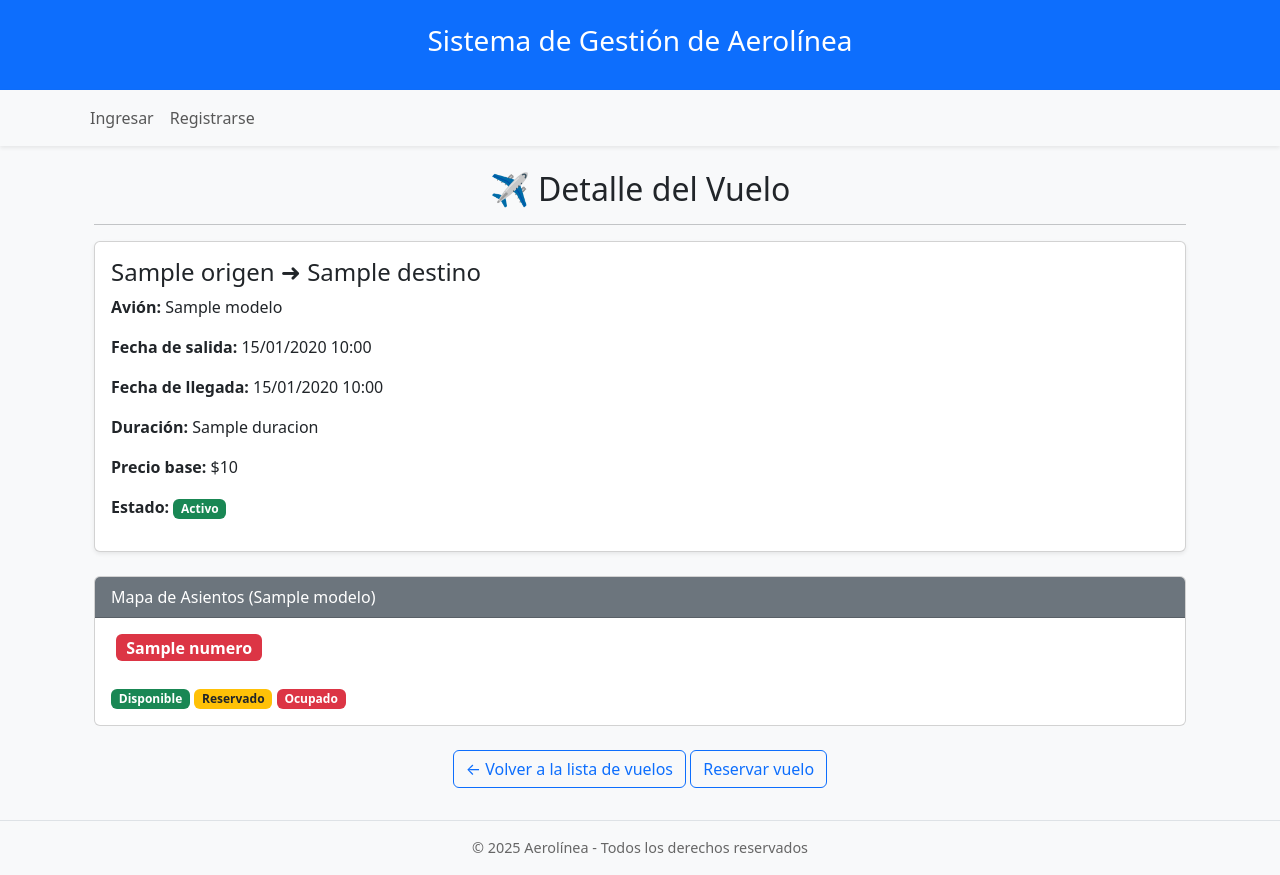
After one commit to cuelloguille/Aereolinieas, a Django app: template core/templates/core/detalle_de_vuelo.html in a window 1280 px wide. The commit adds this page. Run offline with Django 4.2, Linux system fonts and the light colour scheme; the template is opened without the code that fills it: most values are stand-ins (such as "Sample title", 1, 10 or a date in 2020).

Commit message:
layaout y verificaciones

```diff
--- /dev/null
+++ b/core/templates/core/detalle_de_vuelo.html
@@ -0,0 +1,100 @@
+{% extends 'base.html' %}
+
+{% block content %}
+<div class="container mt-4">
+  <h2 class="mb-3 text-center">✈️ Detalle del Vuelo</h2>
+  <hr>
+
+  <!-- Información general del vuelo -->
+  <div class="card shadow-sm mb-4">
+    <div class="card-body">
+      <h4 class="card-title">{{ vuelo.origen }} ➜ {{ vuelo.destino }}</h4>
+      <p><strong>Avión:</strong> {{ vuelo.avion.modelo }}</p>
+      <p><strong>Fecha de salida:</strong> {{ vuelo.fecha_salida|date:"d/m/Y H:i" }}</p>
+      <p><strong>Fecha de llegada:</strong> {{ vuelo.fecha_llegada|date:"d/m/Y H:i" }}</p>
+      <p><strong>Duración:</strong> {{ vuelo.duracion }}</p>
+      <p><strong>Precio base:</strong> ${{ vuelo.precio_base }}</p>
+      <p><strong>Estado:</strong>
+        <span class="badge
+          {% if vuelo.estado == 'activo' %}bg-success
+          {% elif vuelo.estado == 'cancelado' %}bg-danger
+          {% else %}bg-secondary{% endif %}">
+          {{ vuelo.estado|title }}
+        </span>
+      </p>
+    </div>
+  </div>
+
+
+
+ <!-- Reservas -->
+{% if user.is_superuser %}
+<div class="card mb-4">
+  <div class="card-header bg-info text-white">Reservas registradas</div>
+  <div class="card-body">
+    {% if reservas %}
+      <table class="table table-striped table-hover">
+        <thead>
+          <tr>
+            <th>Pasajero</th>
+            <th>Asiento</th>
+            <th>Estado</th>
+            <th>Precio</th>
+            <th>Fecha de reserva</th>
+          </tr>
+        </thead>
+        <tbody>
+          {% for reserva in reservas %}
+            <tr>
+              <td>{{ reserva.pasajero.nombre }}</td>
+              <td>{{ reserva.asiento.numero }}</td>
+              <td>{{ reserva.estado }}</td>
+              <td>${{ reserva.precio }}</td>
+              <td>{{ reserva.fecha_reserva|date:"d/m/Y H:i" }}</td>
+            </tr>
+          {% endfor %}
+        </tbody>
+      </table>
+    {% else %}
+      <p>No hay reservas para este vuelo.</p>
+    {% endif %}
+  </div>
+</div>
+{% endif %}
+
+
+  <!-- Asientos -->
+  <div class="card mb-4">
+    <div class="card-header bg-secondary text-white">Mapa de Asientos ({{ vuelo.avion.modelo }})</div>
+    <div class="card-body">
+      <div class="row">
+        {% for asiento in asientos %}
+          <div class="col-2 mb-2 text-center">
+            <span class="badge fs-6
+              {% if asiento.estado == 'disponible' %}bg-success
+              {% elif asiento.estado == 'reservado' %}bg-warning text-dark
+              {% else %}bg-danger{% endif %}">
+              {{ asiento.numero }}
+            </span>
+          </div>
+        {% empty %}
+          <p>No hay asientos cargados para este avión.</p>
+        {% endfor %}
+      </div>
+      <div class="mt-3">
+        <span class="badge bg-success">Disponible</span>
+        <span class="badge bg-warning text-dark">Reservado</span>
+        <span class="badge bg-danger">Ocupado</span>
+      </div>
+    </div>
+  </div>
+
+  <!-- Botón volver -->
+  <div class="text-center">
+    <a href="{% url 'vuelos_list' %}" class="btn btn-outline-primary">← Volver a la lista de vuelos</a>
+
+
+    <a href="{% url 'reservar_vuelo' vuelo.id %}" class="btn btn-outline-primary">Reservar vuelo</a>
+  </div>
+</div>
+{% endblock %}
--- a/core/urls.py
+++ b/core/urls.py
@@ -52,6 +52,9 @@ web_urls = [
     path('mis-reservas/', views.mis_reservas, name='mis_reservas'),
     path('cancelar-reserva/<int:reserva_id>/', views.cancelar_reserva, name='cancelar_reserva'),
 
+    # ✅ NUEVA RUTA: Detalle de vuelo
+    path('vuelos/<int:pk>/', views.detalle_vuelo, name='detalle_de_vuelo'),
+
     # Login y Logout con vistas genéricas
     path('login/', views.login_view, name='login'),
     path('logout/', auth_views.LogoutView.as_view(), name='logout'),
```
Also changed, not shown: core/templates/core/vuelos_list.html (+35 -4 lines), core/views.py (+73 -65 lines), db.sqlite3.
